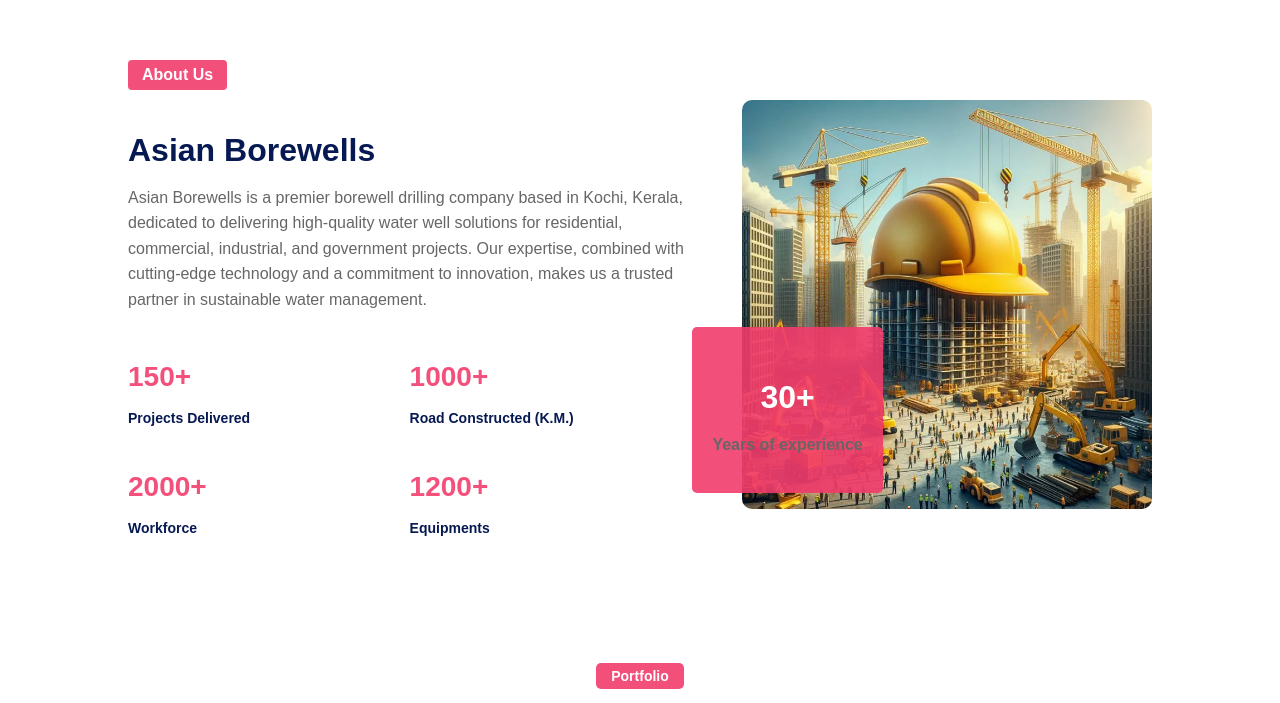
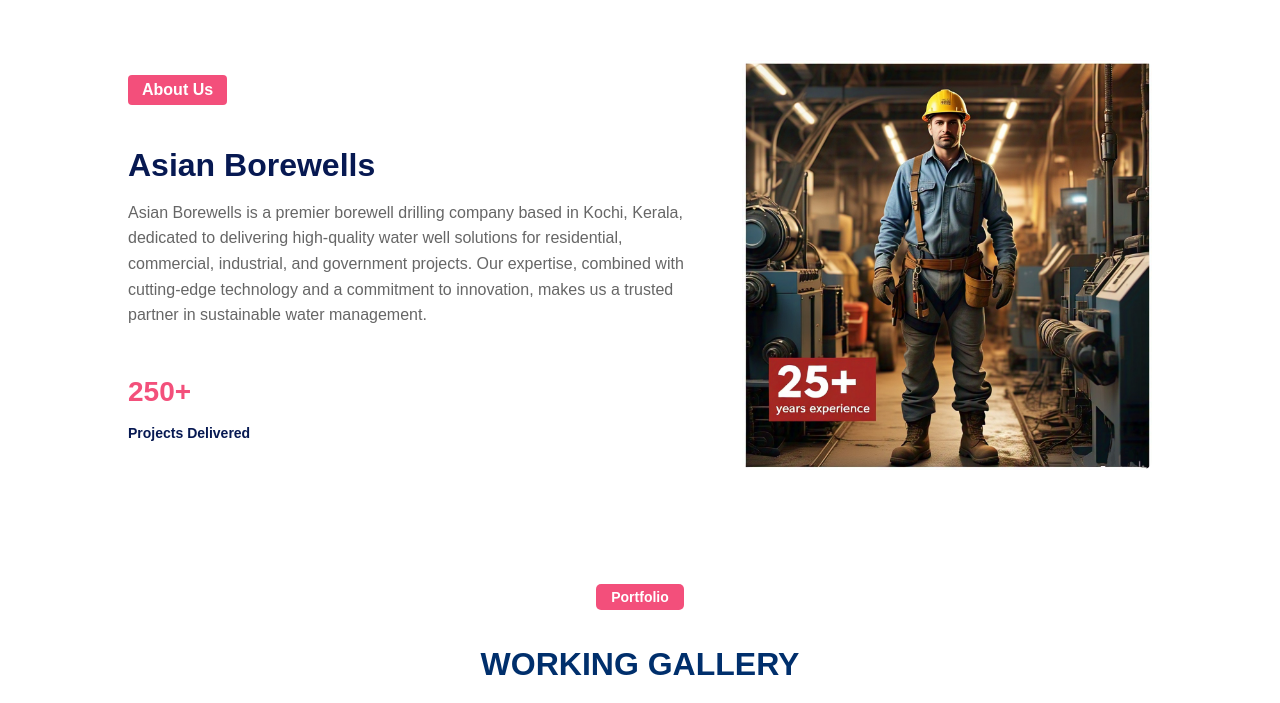
Before and after one commit to Aswathy-A-P/borewellpjt, a plain HTML site: page index.html in a window 1280 px wide. Shown: the part 800-1503 px from the top of the page. Drawn offline with Linux system fonts and the light colour scheme.

Commit message:
Description of changes made

```diff
--- a/index.html
+++ b/index.html
@@ -11,11 +11,11 @@
 
 <body>
 
-  <header class="top-bar">
+  <header class="top-bar" style="background-color:black;">
     <div class="contact-info">
       <span>📞 +91-94478-26375</span>
       <span>✉ <a href="mailto:asianborewellsandpumps.kerala@gmail.com"
-          style="color: white; text-decoration: none;">info@asianborewell.co.in</a></span>
+          style="color:white; text-decoration: none;">info@asianborewell.co.in</a></span>
     </div>
     <a href="contact.html" class="enquire-btn">Enquire Now →</a>
   </header>
@@ -125,30 +125,16 @@
 
         <div class="stats">
           <div class="stat">
-            <h3><span class="counter" data-target="150">0</span>+</h3>
+            <h3><span class="counter" data-target="250">0</span>+</h3>
             <p>Projects Delivered</p>
           </div>
-          <div class="stat">
-            <h3><span class="counter" data-target="1000">0</span>+</h3>
-            <p>Road Constructed (K.M.)</p>
-          </div>
-          <div class="stat">
-            <h3><span class="counter" data-target="2000">0</span>+</h3>
-            <p>Workforce</p>
-          </div>
-          <div class="stat">
-            <h3><span class="counter" data-target="1200">0</span>+</h3>
-            <p>Equipments</p>
-          </div>
+
         </div>
       </div>
 
       <div class="about-image">
-        <img src="img.jpeg" alt="About EKK Infrastructure">
-        <div class="experience-badge">
-          <h3><span class="counter" data-target="30">0</span>+</h3>
-          <p>Years of experience</p>
-        </div>
+        <img src="imgs.jpeg.jpg" alt="About asian borewell Infrastructure">
+
       </div>
     </div>
   </section>
@@ -495,7 +481,7 @@
 
   <!-- Bottom Section -->
   <div class="footer-bottom">
-    <p>Copyright © ekk.co.in. Developed by: Creative Web Designer.</p>
+    <p>Copyright © asianborewell.co.in. Developed by: Creative Web Designer.</p>
     <div class="social-icons">
       <a href="https://m.facebook.com/p/Asian-Borewell-and-Pumps-100068180545076/"><img src="facebook.png"
           alt="Facebook"></a>
```
Also changed, not shown: about.html (+1 -1 lines), career.html (+1 -1 lines), client.html (+1 -1 lines), contact.html (+1 -1 lines), equipments.html (+1 -1 lines), mision.html (+1 -1 lines), projects.html (+1 -1 lines), quality.html (+2 -2 lines), service.html (+2 -2 lines), turnover.html (+1 -1 lines), img.jpeg (deleted), imgs.jpeg.jpg (added), qualityimg.png (added).
